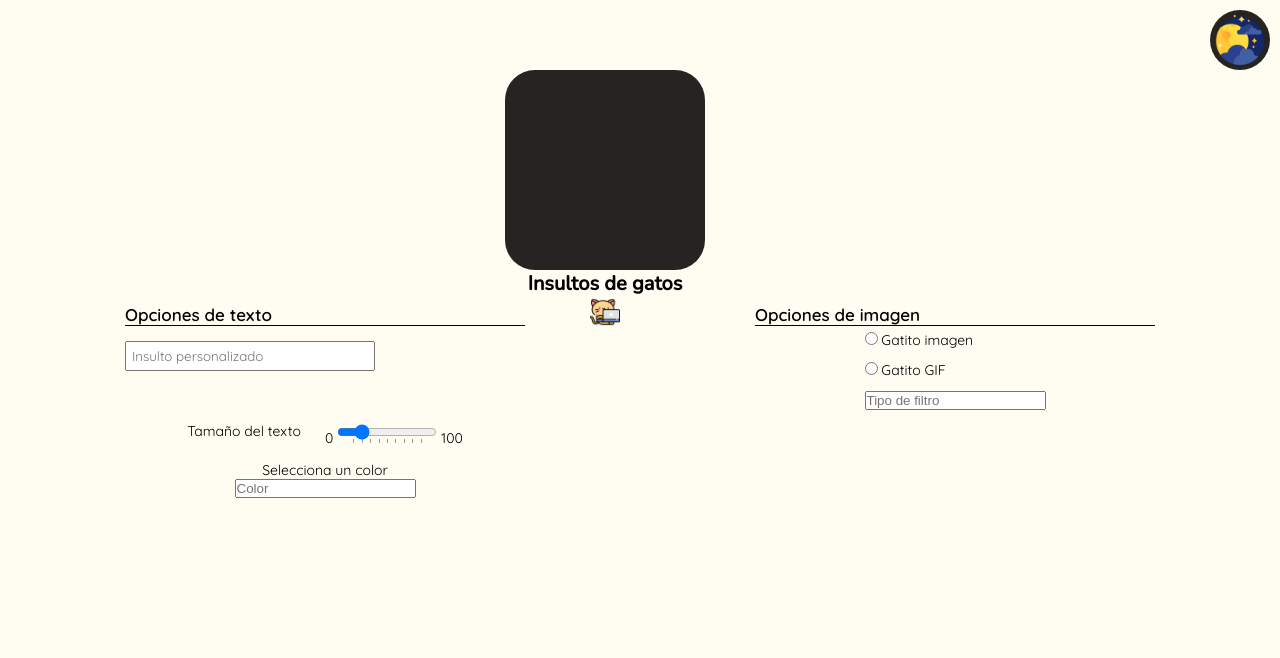
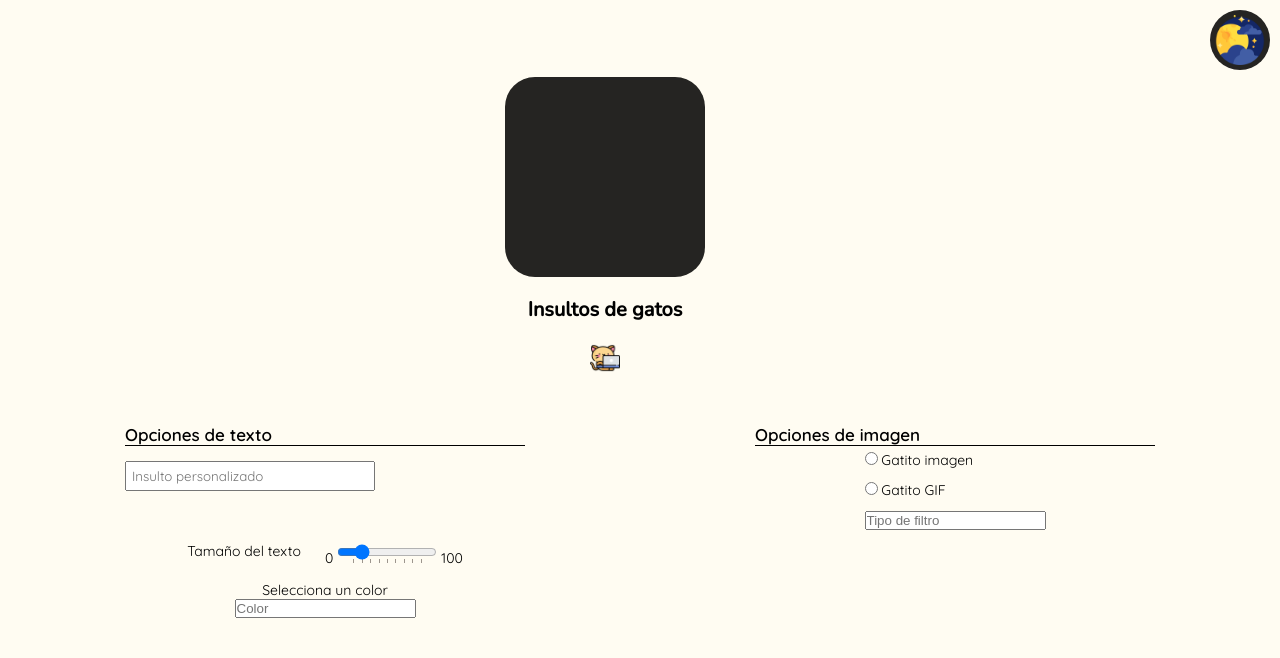
Before and after one commit to Dac099/insultosDeGatos, a website built with webpack: page src/html/index.html in a window 1280 px wide. Built offline with nearby package versions, Linux system fonts and the light colour scheme.

Commit message:
Height problem fixed

```diff
--- a/package.json
+++ b/package.json
@@ -25,7 +25,7 @@
     "sass-loader": "^12.4.0",
     "style-loader": "^3.3.1",
     "webpack": "^5.68.0",
-    "webpack-cli": "^4.9.1",
+    "webpack-cli": "^4.9.2",
     "webpack-dev-server": "^4.7.2"
   }
 }
--- a/src/scss/_hero.scss
+++ b/src/scss/_hero.scss
@@ -3,7 +3,6 @@
     display: grid;
     grid-template-rows: 1fr 3fr 1fr 1fr;
     grid-template-columns: 1fr max(70px);
-    height: 35vh;
 
     .hero__icon-theme
     {
```
Also changed, not shown: dist/main.js, 1 other file.
